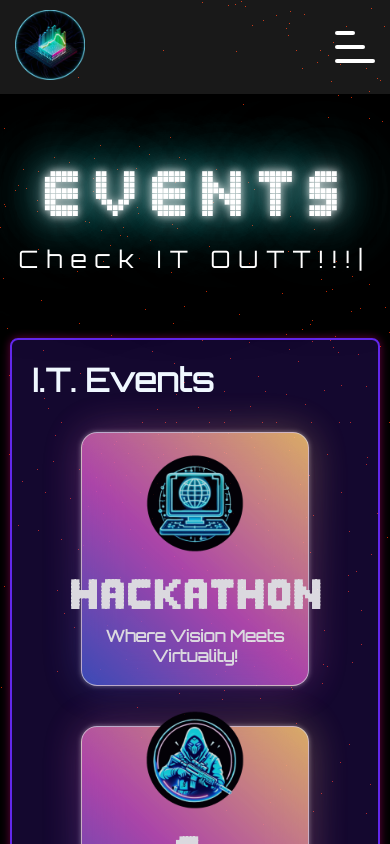
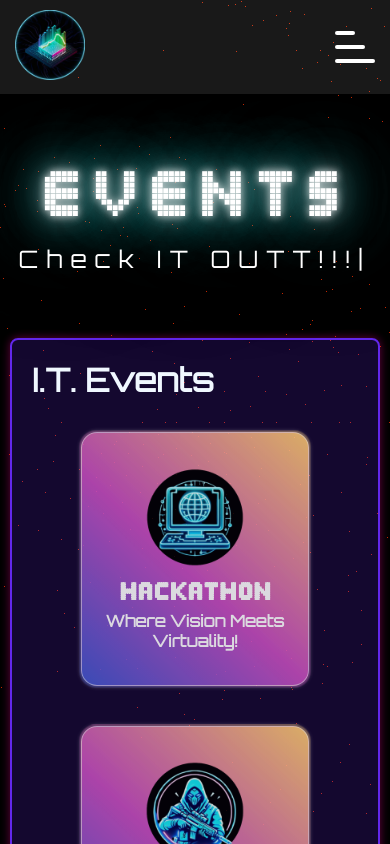
Before and after one commit to KanielPinto/techstatic24-website, a Next.js app: page /events in a window 390 px wide. Built offline with nearby package versions, Linux system fonts and the light colour scheme.

Commit message:
card responsive

```diff
--- a/src/styles/events.css
+++ b/src/styles/events.css
@@ -10,6 +10,7 @@
     background-color: transparent;
     z-index: 999;
 }
+
 @font-face {
     font-family: "Pixellet";
     src: url('../../public/fonts/pixellet.ttf');
@@ -39,7 +40,7 @@
     text-transform: uppercase;
     letter-spacing: 0.1em;
     cursor: pointer;
-    border: 2px solid rgb(56, 182, 255) ;
+    border: 2px solid rgb(56, 182, 255);
     box-shadow: 0 0 10px rgba(254, 1, 154, 0.4);
     outline: none;
     display: flex;
@@ -122,6 +123,7 @@
     justify-content: center;
     column-gap: 50px;
 }
+
 .myCard {
     background-color: transparent;
     width: 70%;
@@ -223,7 +225,7 @@
 
     }
 
-    .horizontal-container .card-container{
+    .horizontal-container .card-container {
         flex-direction: column;
     }
 
@@ -231,4 +233,25 @@
         width: 0px;
 
     }
+
+    .card-title {
+        font-size: 1.5rem;
+
+    }
+
+    .card-subtitle {
+        font-size: 1rem;
+    }
+
+    .frontSide::before,
+    .backSide::before {
+
+        filter: blur(0px);
+    }
+
+    .frontSide,
+    .backSide {
+
+        filter: blur(0px);
+    }
 }
```
